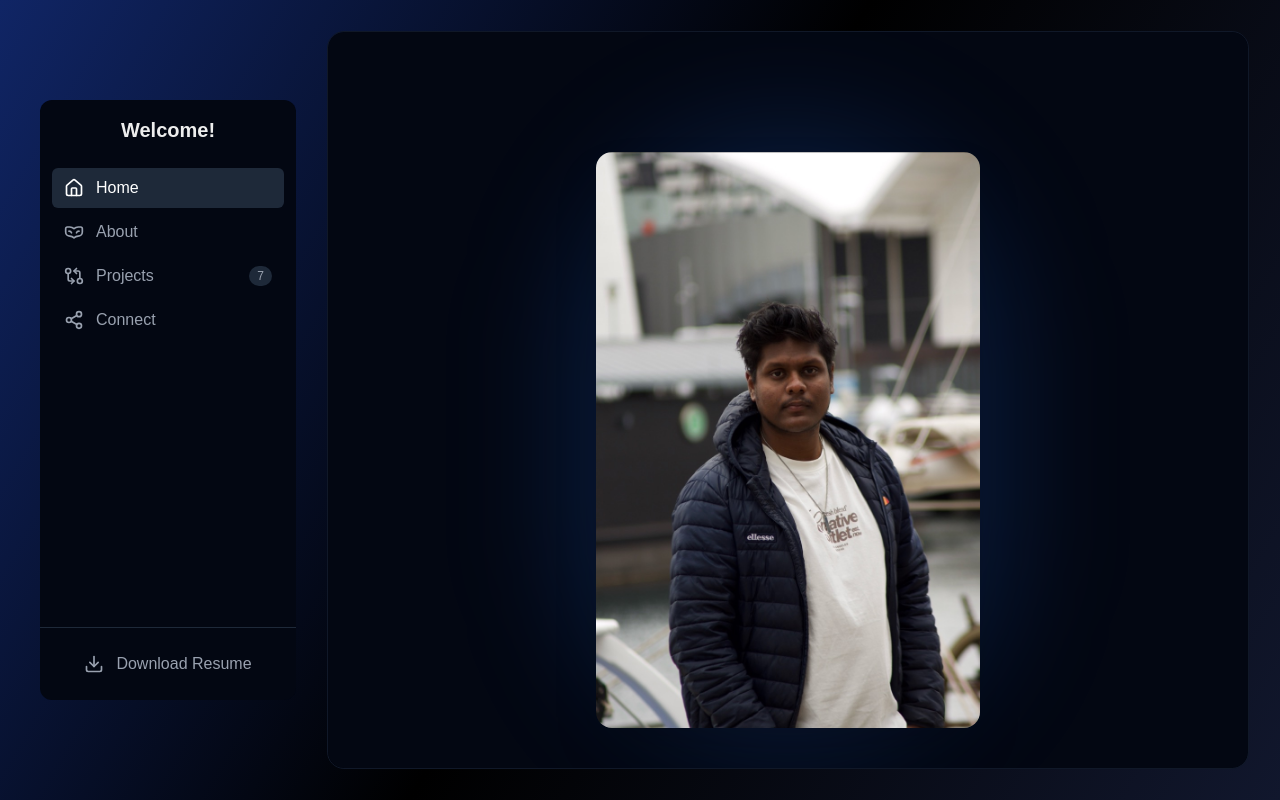
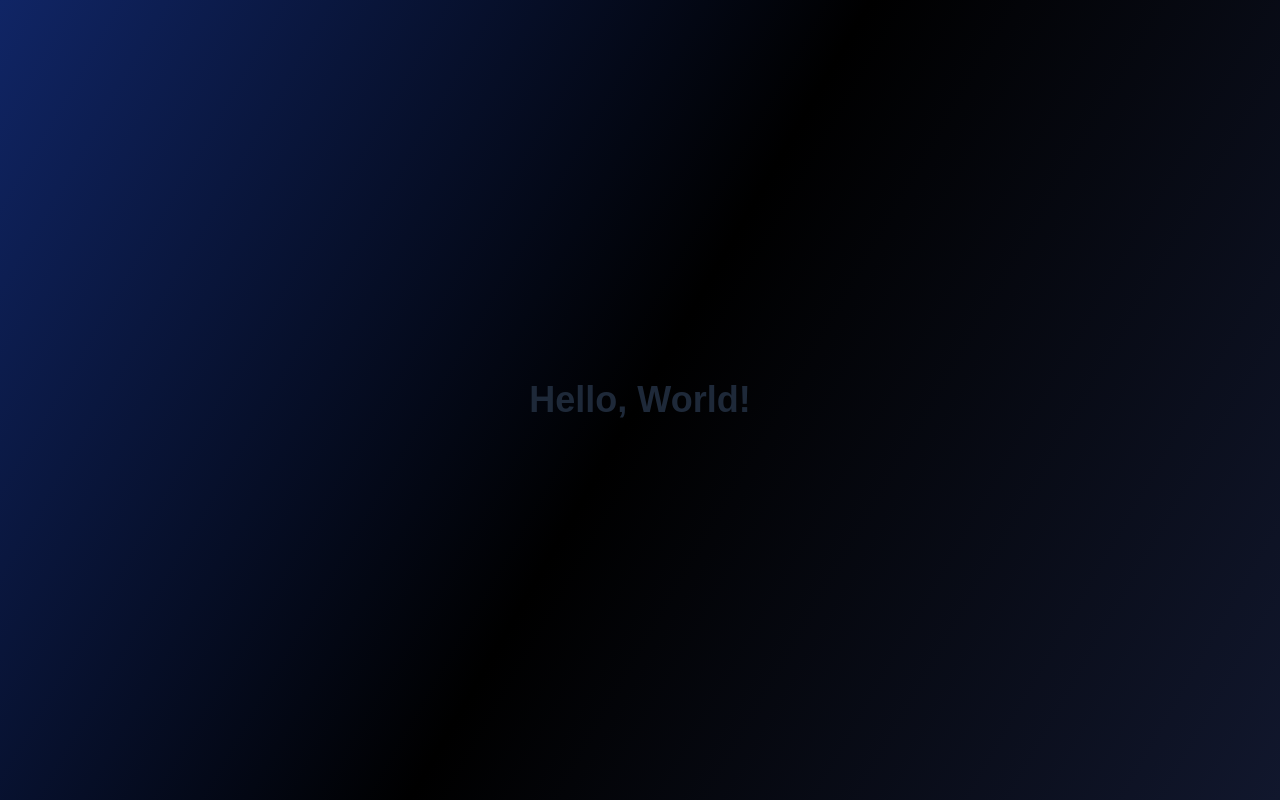
Before and after one commit to yasirulokesha/Portfolio, a Next.js app in the folder new/: page /certificates in a window 1280 px wide. Before the commit this address had no page. Built offline with nearby package versions, Linux system fonts and the light colour scheme.

Commit message:
Initialized certificates showcase component

```diff
--- /dev/null
+++ b/new/src/app/certificates/page.tsx
@@ -0,0 +1,110 @@
+// import { useState } from 'react';
+// import Image from 'next/image';
+
+// const list = [
+//   {
+//     id: 1,
+//     src: '/certificates/linkedIn-career_skills.jpeg',
+//     alt: 'LinkedIn Career Skills Certificate',
+//     title: 'LinkedIn Career Skills',
+//   },
+//   // Add more certificates here as needed, e.g.:
+//   // {
+//   //   id: 2,
+//   //   src: '/certificates/other-cert.jpg',
+//   //   alt: 'Other Certificate',
+//   //   title: 'Other Cert',
+//   // },
+// ];
+
+// export default function certificates() {
+//   const [selectedImage, setSelectedImage] = useState<string | null>(null);
+
+//   return (
+//     <>
+//       <section className="min-h-screen py-20 px-4 md:px-8 lg:px-16 bg-gradient-to-b from-gray-50 to-white">
+//         <div className="max-w-7xl mx-auto">
+//           {/* Header */}
+//           <div className="text-center mb-16">
+//             <h1 className="text-4xl md:text-5xl lg:text-6xl font-bold bg-gradient-to-r from-blue-600 to-purple-600 bg-clip-text text-transparent mb-6">
+//               Certificates
+//             </h1>
+//             <p className="text-xl md:text-2xl text-gray-600 max-w-3xl mx-auto leading-relaxed">
+//               My professional certifications and achievements showcasing continuous learning and skill development.
+//             </p>
+//           </div>
+
+//           {/* Gallery Grid */}
+//           <div className="grid grid-cols-1 md:grid-cols-2 lg:grid-cols-3 xl:grid-cols-4 gap-6 md:gap-8">
+//             {list.map((cert) => (
+//               <div
+//                 key={cert.id}
+//                 className="group relative bg-white rounded-2xl shadow-lg hover:shadow-2xl transition-all duration-300 overflow-hidden cursor-pointer"
+//                 onClick={() => setSelectedImage(cert.src)}
+//               >
+//                 <div className="relative h-64 md:h-72 lg:h-80 w-full">
+//                   <Image
+//                     src={cert.src}
+//                     alt={cert.alt}
+//                     fill
+//                     className="object-cover group-hover:scale-110 transition-transform duration-500"
+//                     sizes="(max-width: 768px) 100vw, (max-width: 1200px) 50vw, 25vw"
+//                     priority={cert.id === 1}
+//                   />
+//                 </div>
+//                 <div className="absolute inset-0 bg-black/0 group-hover:bg-black/20 transition-all duration-300" />
+//                 <div className="absolute bottom-4 left-4 right-4">
+//                   <h3 className="text-white font-semibold text-lg bg-black/30 backdrop-blur-sm px-3 py-2 rounded-xl group-hover:bg-black/50 transition-all">
+//                     {cert.title}
+//                   </h3>
+//                 </div>
+//               </div>
+//             ))}
+//           </div>
+
+//           {/* Add more certificates button */}
+//           <div className="text-center mt-16">
+//             <button className="px-8 py-4 bg-gradient-to-r from-blue-500 to-purple-600 text-white font-semibold text-lg rounded-2xl hover:shadow-xl hover:scale-105 transition-all duration-300 shadow-lg">
+//               View All Certificates
+//             </button>
+//           </div>
+//         </div>
+//       </section>
+
+//       {/* Lightbox Modal */}
+//       {selectedImage && (
+//         <div
+//           className="fixed inset-0 z-50 bg-black/90 backdrop-blur-sm flex items-center justify-center p-4"
+//           onClick={() => setSelectedImage(null)}
+//         >
+//           <div className="relative max-w-4xl max-h-[90vh] w-full h-full flex items-center justify-center">
+//             <Image
+//               src={selectedImage}
+//               alt="Full certificate"
+//               fill
+//               className="object-contain max-h-full"
+//               sizes="100vw"
+//             />
+//             <button
+//               className="absolute -top-12 right-0 text-white text-2xl hover:text-gray-300 p-2"
+//               onClick={(e) => {
+//                 e.stopPropagation();
+//                 setSelectedImage(null);
+//               }}
+//             >
+//               ✕
+//             </button>
+//           </div>
+//         </div>
+//       )}
+//     </>
+//   );
+// };
+
+export default function certificates() {
+  return (
+    <div className="flex items-center justify-center h-screen">
+      <h1 className="text-4xl font-bold text-gray-800">Hello, World!</h1>
+    </div>
+  );
+}
--- a/new/src/app/connect.tsx
+++ b/new/src/app/connect.tsx
@@ -115,7 +115,7 @@
                 questions, or opportunities. I&apos;m always open to connecting and
                 exploring new ideas—let&apos;s build something great together!
               </p>
-              <h1 className="font-bold">Location : Melbourne, Australia</h1>
+              <h1 className="font-bold">Location : Sri Lanka</h1>
               <h1 className="font-bold">Mail : yasirulokesha01@gmail.com</h1>
 
               <div className="flex gap-4 mt-4">
--- a/new/src/app/home.tsx
+++ b/new/src/app/home.tsx
@@ -1,5 +1,5 @@
 "use client";
-
+// google imgen API key - cfut_msYWe7qtR3RQCLlDR7h7z027MmZ2ay8IghOQBlY55a3e92c3
 import { useEffect, useRef } from "react";
 import Image from "next/image";
 import Photo2 from "../assets/Assest2.jpeg";
--- a/new/src/app/layout.tsx
+++ b/new/src/app/layout.tsx
@@ -20,24 +20,17 @@
   title: "Welcome | 2025",
   description: "Scroll down!",
 };
-
-export default function RootLayout() {
+export default function RootLayout({
+  children,
+}: {
+  children: React.ReactNode;
+}) {
   return (
     <html lang="en">
       <body
         className={`${geistSans.variable} ${geistMono.variable} antialiased`}
       >
-        <ActiveSectionProvider>
-          <div className=" flex flex-col lg:flex-row lg:h-screen m-auto lg:w-screen">
-            <div className="p-4 flex lg:p-0 ">
-              <SidebarNavigation />
-            </div>
-            {/* <App/> */}
-            <main className="flex-1 p-4 lg:p-8">
-              <App />
-            </main>
-          </div>
-        </ActiveSectionProvider>
+        {children}
       </body>
     </html>
   );
--- a/new/src/app/page.tsx
+++ b/new/src/app/page.tsx
@@ -1,6 +1,9 @@
 "use client";
 
-import { useActiveSectionContext } from "./activeContext";
+import {
+  ActiveSectionProvider,
+  useActiveSectionContext,
+} from "./activeContext";
 import Home from "./home";
 import About from "./about";
 import Resume from "./resume";
@@ -8,8 +11,25 @@
 import Projects from "./projects";
 import Contact from "./connect";
 import { useEffect, useRef } from "react";
+import SidebarNavigation from "./SideBarNavigation";
 
-function App() {
+export default function App() {
+  return (
+    <ActiveSectionProvider>
+      <div className="flex flex-col lg:flex-row lg:h-screen m-auto lg:w-screen">
+        <div className="p-4 flex lg:p-0">
+          <SidebarNavigation />
+        </div>
+
+        <main className="flex-1 p-4 lg:p-8">
+          <Content />
+        </main>
+      </div>
+    </ActiveSectionProvider>
+  );
+}
+
+function Content() {
   const { active } = useActiveSectionContext();
   const scrollRef = useRef<HTMLDivElement>(null);
 
@@ -43,5 +63,3 @@
     </div>
   );
 }
-
-export default App;
```
Also changed, not shown: new/public/certificates/linkedIn-career_skills.jpeg (added).
